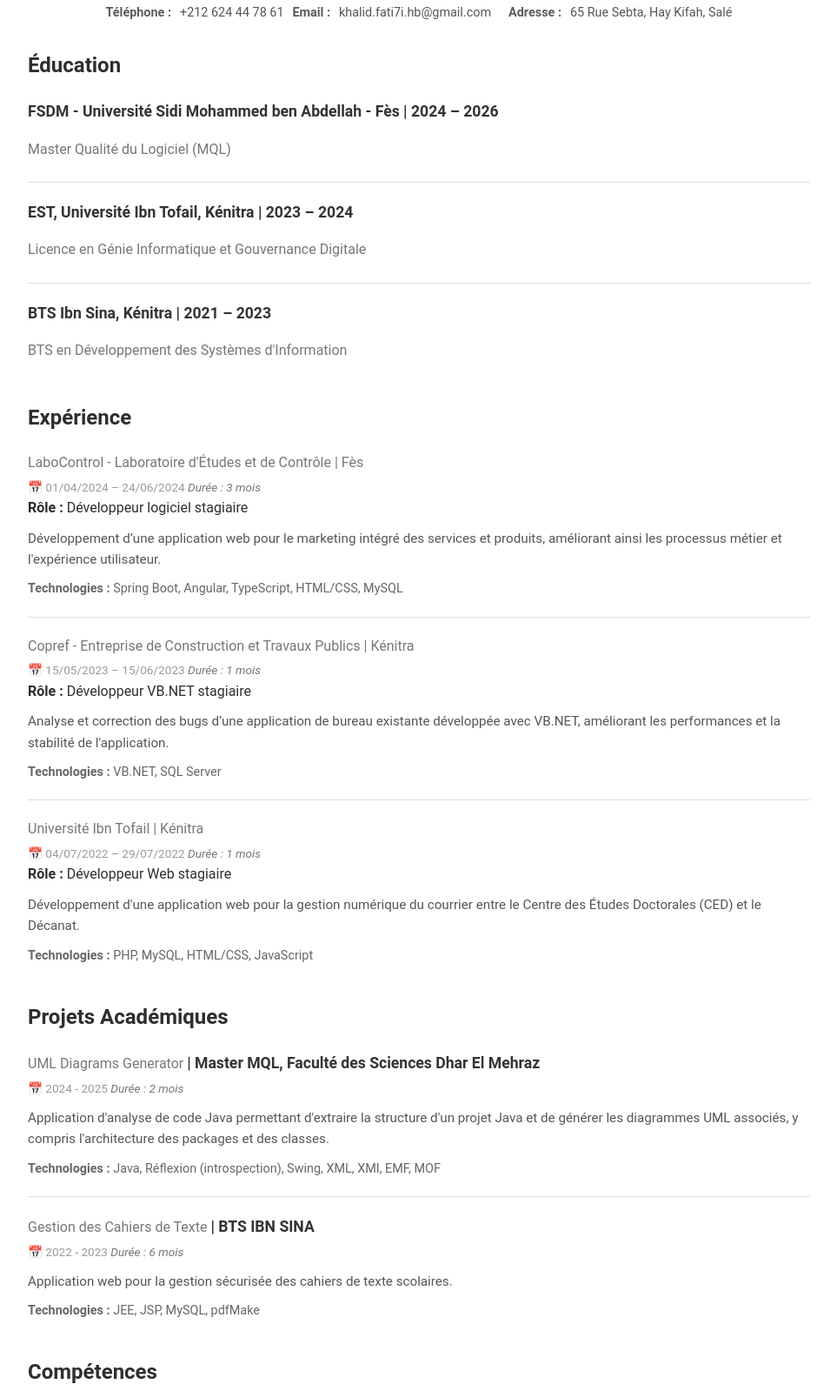
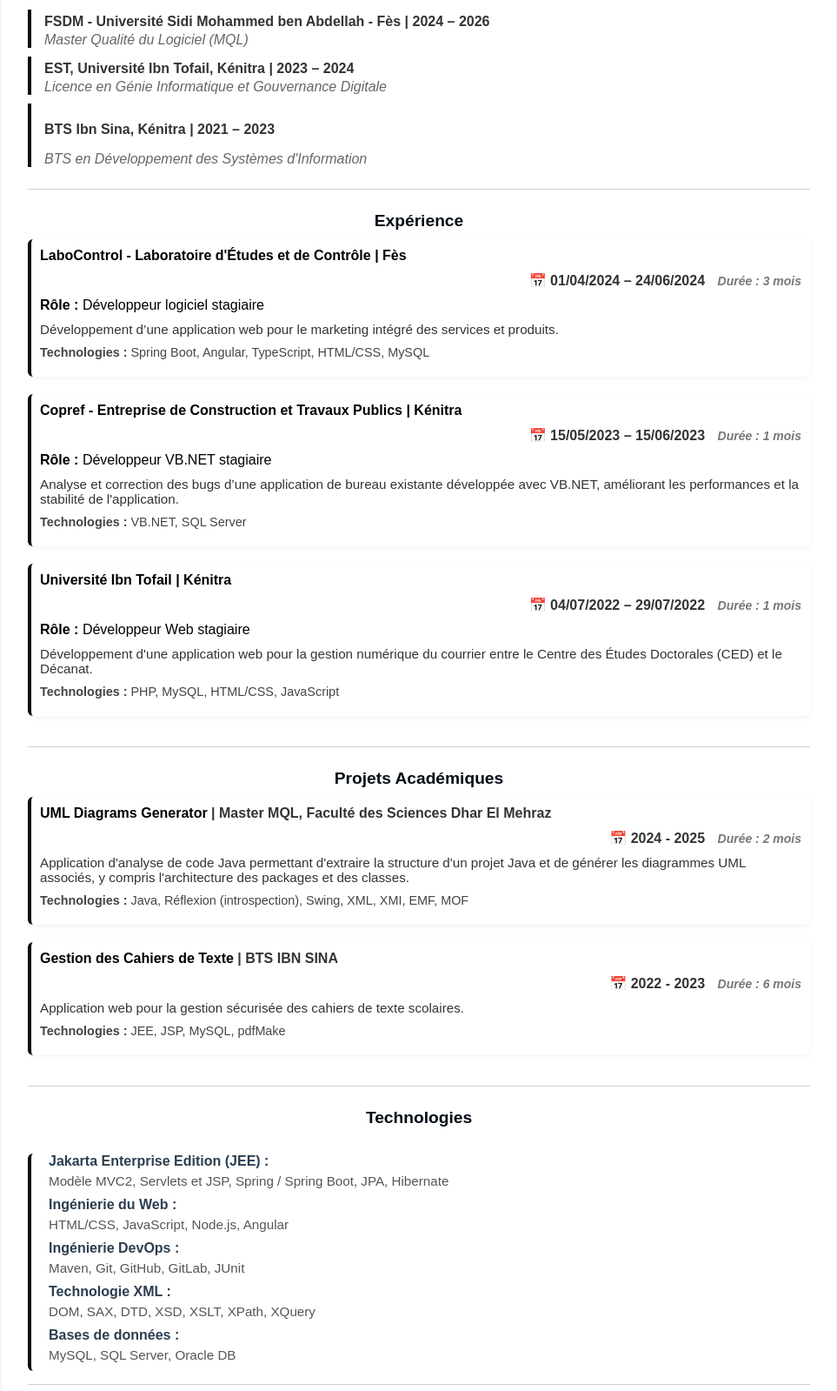
Before and after one commit to khalidElbouari/CV-version-HTML-CSS, a plain HTML site: page index.html in a window 1280 px wide. Shown: the part 316-1915 px from the top of the page at 87% size, without its empty margins (158-1121 px from the left). Drawn offline with Linux system fonts and the light colour scheme.

Commit message:
refactor: cv.js

```diff
--- a/style1.css
+++ b/css/style1.css
@@ -95,7 +95,7 @@ body{
     align-items: center;
   }
 .mysection h2{
-    width: 170px;        /* largeur fixe pour aligner tous les titres */
+    width: 170px;
     margin: 0;
     text-align: left;
 }
--- a/style2.css
+++ b/css/style2.css
@@ -14,7 +14,6 @@ body{
     border-radius: 10px;
 }
 /* style pour le header */
-/* Style pour le header */
 /* Profile Header */
 .profile-header {
   display: flex;
@@ -125,7 +124,7 @@ body{
 
 .grade {
     color: #444;
-    font-size: 0.9rem; /* Smaller font for grade */
+    font-size: 0.9rem;
 }
 
 /*  Fin: formation section */
@@ -186,8 +185,7 @@ body{
 
 /* Fin : Projets Académiques  */
 
-/* Debut : competence  */
-/* Section des compétences */
+/* Debut : compétences  */
 .competence {
   display: flex;
   flex-direction: column;
@@ -252,11 +250,9 @@ body{
   align-self: stretch;
 }
 
-/* Suppression de bordures lourdes et simplification de l'apparence */
 .competence .skill-group {
-  padding-left: 20px; /* Simplifier l'alignement sans ajout de bordure */
+  padding-left: 20px;
 }
-
 .competence .skill-title,
 .info-section .section-title {
   font-size: 1rem;
--- a/style3.css
+++ b/css/style3.css
@@ -1,4 +1,3 @@
-/* Style minimaliste moderne pour CV */
 body {
   font-family: 'Inter', system-ui, -apple-system, sans-serif;
   line-height: 1.6;
@@ -191,7 +190,7 @@ body {
   display: flex;
   flex-direction: column;
   flex: 1;
-  min-width: 0; /* Pour éviter le débordement */
+  min-width: 0;
 }
 
 .item {
--- a/style4.css
+++ b/css/style4.css
@@ -1,4 +1,3 @@
-/* Global Styles */
 body {
   font-family: 'Roboto', sans-serif;
   line-height: 1.6;
--- a/style5.css
+++ b/css/style5.css
@@ -1,4 +1,3 @@
-/* Définition des variables de couleurs et autres valeurs */
 :root {
   --primary-color: #2d7ae5;
   --secondary-color: #f5f9ff;
--- a/index.html
+++ b/index.html
@@ -3,8 +3,8 @@
 <head>
     <meta charset="UTF-8">
     <meta name="viewport" content="width=device-width, initial-scale=1.0">
-    <title>Document</title>
-    <link rel="stylesheet" href="style4.css">
+    <title>khalid Elbouari cv</title>
+    <link rel="stylesheet" href="css/style2.css">
 </head>
 <body>
     <div class="container">
@@ -35,21 +35,18 @@
           <h2>Éducation</h2>
           <div class="education">
             <div class="education-item">
-              <p class="school">FSDM - Université Sidi Mohammed ben Abdellah - Fès | <span class="year">2024 – 2026</span></p>
-              <p class="degree">Master Qualité du Logiciel (MQL) </p>
-              <!-- <p class="grade">Moyenne Générale : En cours</p> -->
+              <div class="school">FSDM - Université Sidi Mohammed ben Abdellah - Fès | <span class="year">2024 – 2026</span></div>
+              <div class="degree">Master Qualité du Logiciel (MQL) </div>
             </div>
 
             <div class="education-item">
-              <p class="school">EST, Université Ibn Tofail, Kénitra | <span class="year">2023 – 2024</span></p>
-              <p class="degree">Licence en Génie Informatique et Gouvernance Digitale  </p>
-              <!-- <p class="grade">Moyenne Générale : 15,37/20</p> -->
+              <div class="school">EST, Université Ibn Tofail, Kénitra | <span class="year">2023 – 2024</span></div>
+              <div class="degree">Licence en Génie Informatique et Gouvernance Digitale  </div>
             </div>
 
             <div class="education-item">
               <p class="school">BTS Ibn Sina, Kénitra | <span class="year">2021 – 2023</span></p>
               <p class="degree">BTS en Développement des Systèmes d'Information </p>
-              <!-- <p class="grade">Moyenne Générale : 16,01/20</p> -->
             </div>
 
           </div>
@@ -71,7 +68,7 @@
                 </div>
             </div>
             <div class="role"><strong>Rôle :</strong> Développeur logiciel stagiaire</div>
-            <div class="description">Développement d’une application web pour le marketing intégré des services et produits, améliorant ainsi les processus métier et l'expérience utilisateur.</div>
+            <div class="description">Développement d’une application web pour le marketing intégré des services et produits.</div>
             <div class="technologies"><strong>Technologies :</strong> Spring Boot, Angular, TypeScript, HTML/CSS, MySQL</div>
         </div>
 
@@ -154,15 +151,15 @@
         <div class="separateur"></div>
 
        <section class="mysection">
-  <h2>Compétences</h2>
+          <h2>Technologies</h2>
               <div class="competence">
                 <div class="skill-group">
                   <span class="skill-title">Jakarta Enterprise Edition (JEE) :</span>
-      <span class="skill-details">Modèle MVC2, Servlets et JSP, Spring / Spring Boot, JPA, Hibernate, AJAX</span>
+                  <span class="skill-details">Modèle MVC2, Servlets et JSP, Spring / Spring Boot, JPA, Hibernate</span>
                 </div>
                 <div class="skill-group">
                   <span class="skill-title">Ingénierie du Web :</span>
-      <span class="skill-details">HTML/CSS, Spring, Node.js</span>
+                  <span class="skill-details">HTML/CSS, JavaScript, Node.js, Angular</span>
                 </div>
                 <div class="skill-group">
                   <span class="skill-title">Ingénierie DevOps :</span>
@@ -179,9 +176,7 @@
               </div>
       </section>
 
-
          <div class="separateur"></div>
-
             <section class="info-section">
                   <div class="info-block">
                     <div class="section-title">Soft Skills:</div>
@@ -208,7 +203,6 @@
                     <div class="item">Design</div>
                   </div>
             </section>
-
      </div>
   </body>
 </html>
```
Also changed, not shown: images/picture.jpg (deleted). Lines whose indentation alone changed are shown as unchanged.
